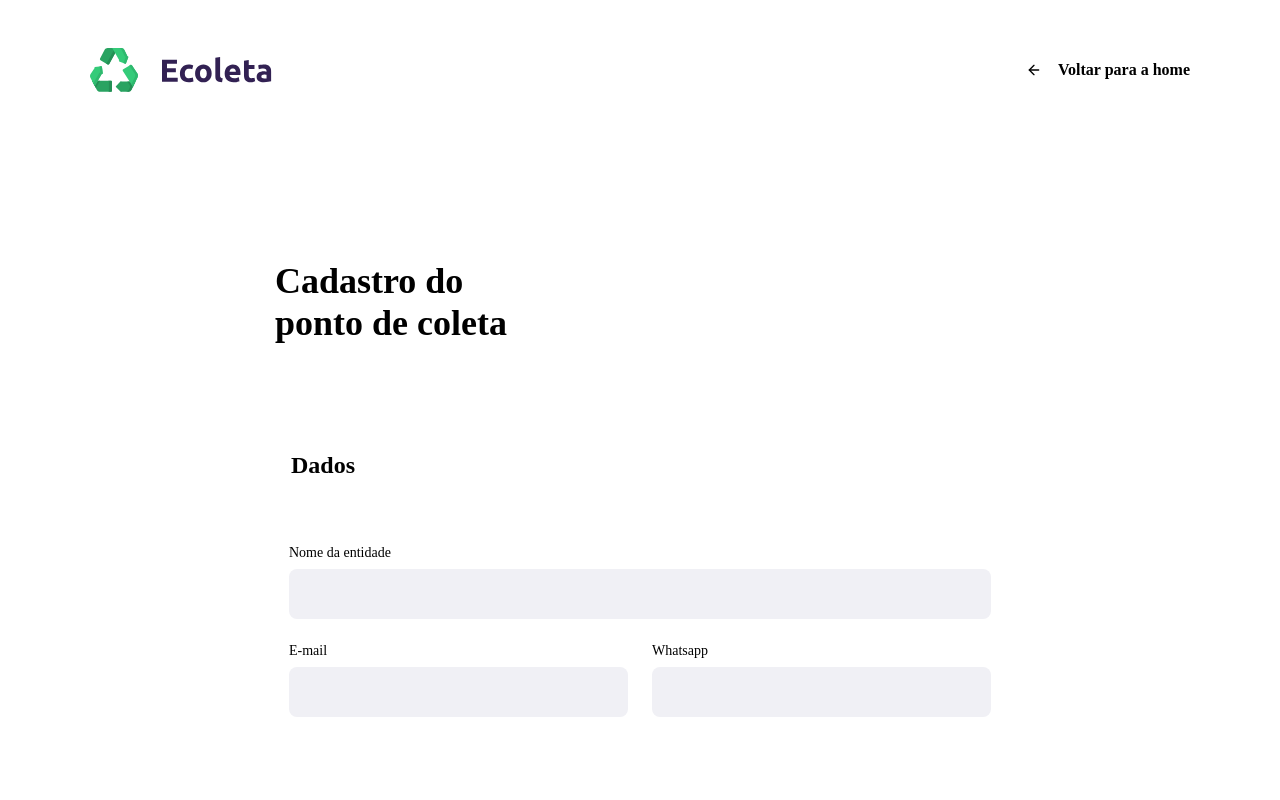
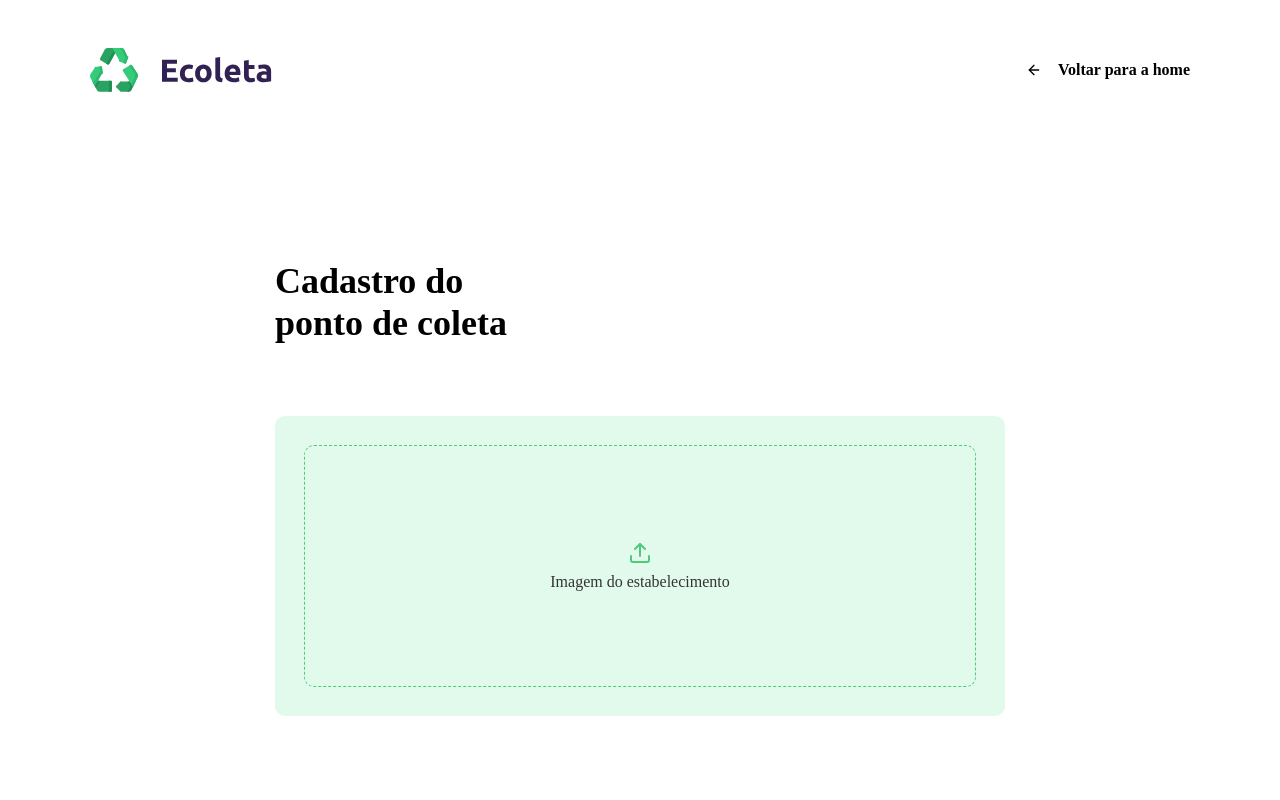
Before and after one commit to gprando/Ecoleta, a React (Create React App) app in the folder frontend/: page /create-point in a window 1280 px wide. Shown: the top 800 px of the page. Built offline with nearby package versions, Linux system fonts and the light colour scheme; no server answers.

Commit message:
dropzone file

```diff
--- a/frontend/package.json
+++ b/frontend/package.json
@@ -14,6 +14,7 @@
     "leaflet": "^1.6.0",
     "react": "^16.13.1",
     "react-dom": "^16.13.1",
+    "react-dropzone": "^11.0.1",
     "react-icons": "^3.10.0",
     "react-leaflet": "^2.7.0",
     "react-router-dom": "^5.2.0",
--- a/frontend/src/Pages/CreatePoint/index.tsx
+++ b/frontend/src/Pages/CreatePoint/index.tsx
@@ -11,6 +11,7 @@ import logo from '../../assets/logo.svg';
 
 import api from '../../services/api';
 
+import Dropzone from '../../components/Dropzone';
 interface Item {
   id: number;
   title: string;
@@ -153,6 +154,8 @@ const CreatePoint: React.FC = () => {
       <form onSubmit={handleSubmit}>
         <h1>Cadastro do <br /> ponto de coleta</h1>
 
+        <Dropzone />
+
         <fieldset>
           <legend>
             <h2>Dados</h2>
--- /dev/null
+++ b/frontend/src/components/Dropzone.tsx
@@ -0,0 +1,42 @@
+import React, { useState, useCallback } from 'react'
+import { useDropzone } from 'react-dropzone'
+import { FiUpload } from 'react-icons/fi';
+
+import './styles.css';
+
+const Dropzone = () => {
+  const [selectedFileUrl, setSelectedFileUrl] = useState('');
+  const onDrop = useCallback(acceptedFiles => {
+    const file = acceptedFiles[0];
+
+    const fileUrl = URL.createObjectURL(file);
+
+    setSelectedFileUrl(fileUrl);
+  }, [])
+  const { getRootProps, getInputProps } = useDropzone({
+    onDrop,
+    accept: 'image/*'
+  })
+
+  return (
+    <div className="dropzone" {...getRootProps()}>
+      <input {...getInputProps()} accept="image/*" />
+
+      {selectedFileUrl
+        ? <img src={selectedFileUrl} alt="selected file" />
+        : (
+          <p>
+            <FiUpload />
+          Imagem do estabelecimento
+
+          </p>
+        )
+
+      }
+
+
+    </div>
+  )
+}
+
+export default Dropzone;
--- /dev/null
+++ b/frontend/src/components/styles.css
@@ -0,0 +1,37 @@
+.dropzone {
+  height: 300px;
+  background: #E1FAEC;
+  border-radius: 10px;
+
+  display: flex;
+  justify-content: center;
+  align-items: center;
+  margin-top: 48px;
+  outline: 0;
+}
+
+.dropzone img {
+  width: 100%;
+  height: 100%;
+  object-fit: cover;
+}
+
+.dropzone p {
+  width: calc(100% - 60px);
+  height: calc(100% - 60px);
+  border-radius: 10px;
+  border: 1px dashed #4ECB79;
+
+  display: flex;
+  flex-direction: column;
+  justify-content: center;
+  align-items: center;
+  color: #333;
+}
+
+.dropzone p svg {
+  color: #4ECB79;
+  width: 24px;
+  height: 24px;
+  margin-bottom: 8px;
+}
```
Also changed, not shown: 1 other file (tests, documents, lock files or other folders).
